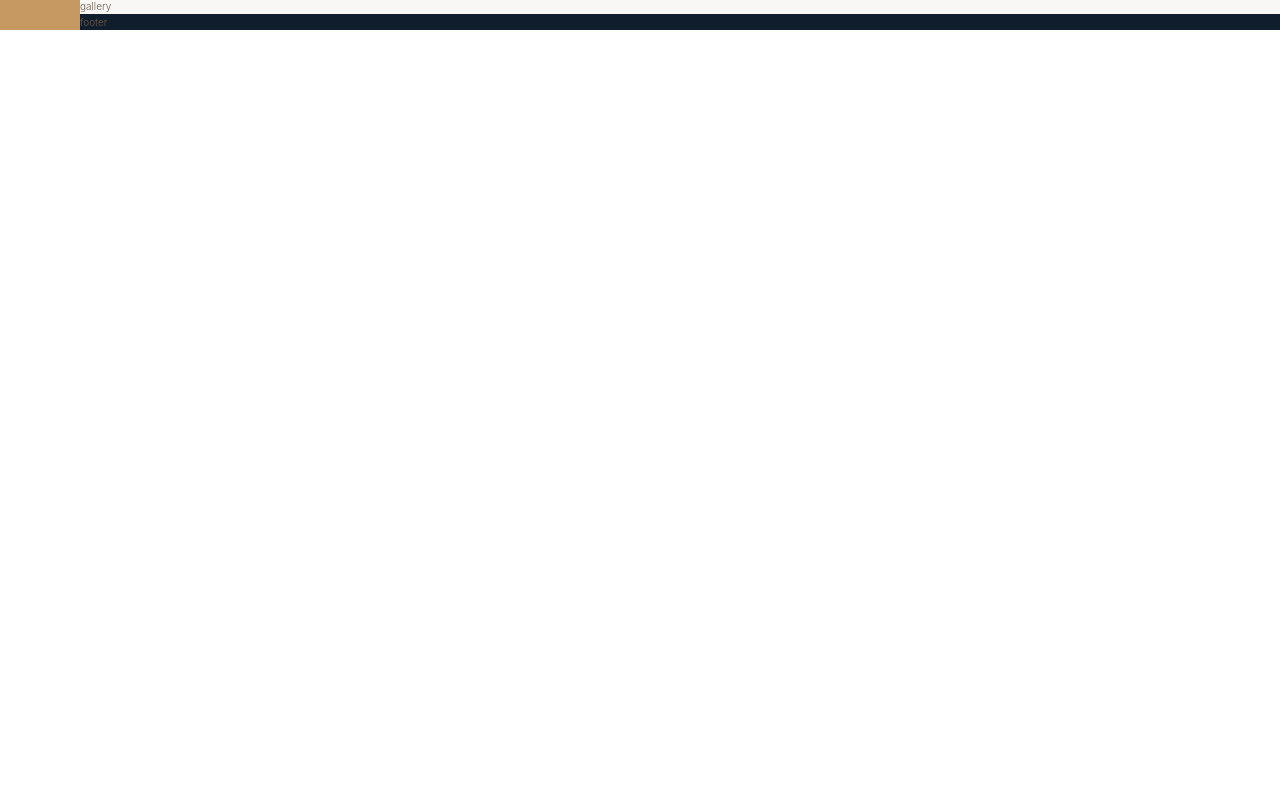
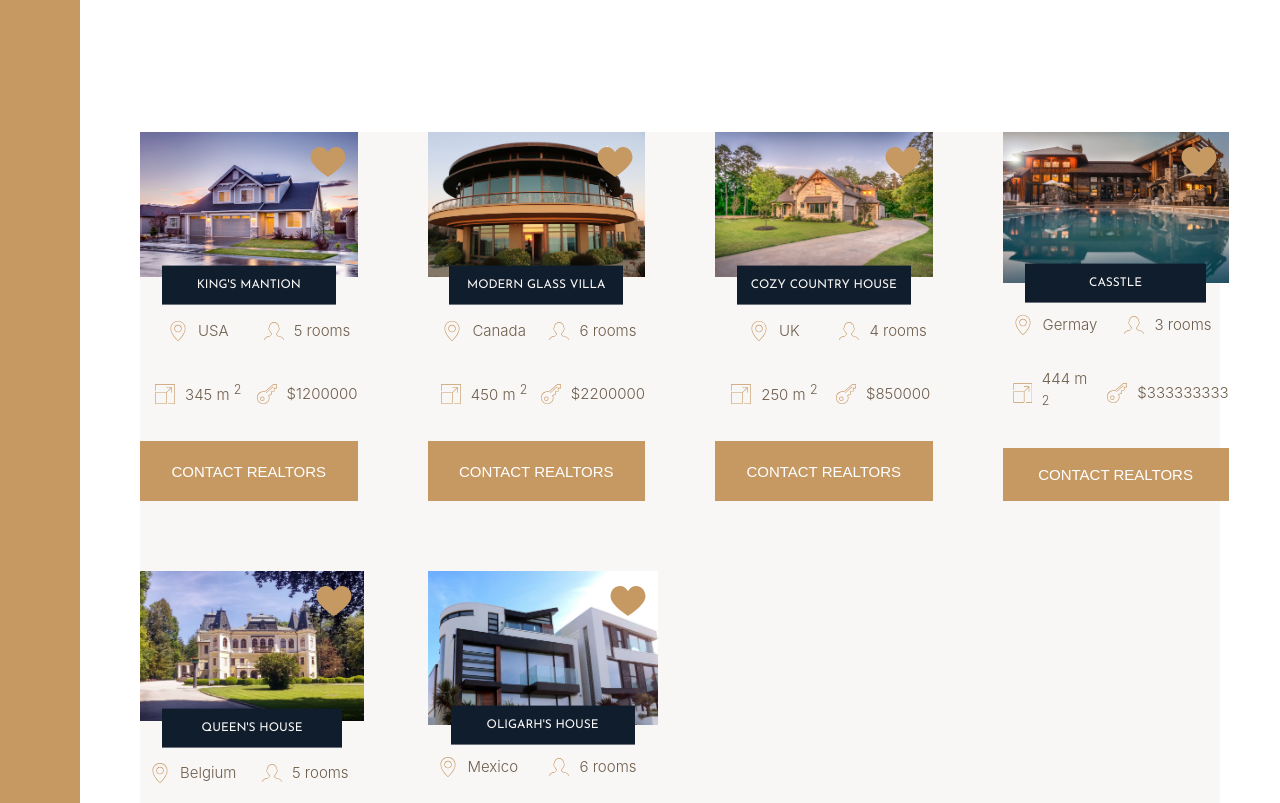
Before and after one commit to JakhongirEngineer/css-grid-project, a React (Create React App) app: page / in a window 1280 px wide. Shown: the part 1977-2780 px from the top of the page. Before the commit the page ends 2007 px from the top, so only its background shows below. Built offline with nearby package versions, Linux system fonts and the light colour scheme.

Commit message:
Homes component is created, features component is created based off of react

```diff
--- a/src/App.js
+++ b/src/App.js
@@ -5,7 +5,7 @@ import Railtors from './components/Railtors.component';
 import Features from './components/features/Features.component';
 import StoryPictures from './components/StoryPictures.component';
 import StoryContent from './components/StoryContent.component ';
-import Homes from './components/Homes.component';
+import Homes from './components/homes/Homes.component';
 import Gallery from './components/Gallery.component';
 import Footer from './components/Footer.component';
 
--- a/src/components/Homes.component.jsx
+++ /dev/null
@@ -1,14 +0,0 @@
-import React from "react";
-
-
-const Homes = () => {
-    return(
-      <section className="homes">
-        homes
-      </section>
-
-
-    )
-}
-
-export default Homes;
--- a/src/components/features/Features.component.jsx
+++ b/src/components/features/Features.component.jsx
@@ -2,48 +2,74 @@ import React from "react";
 import Feature from "./feature.component";
 
 // icon names, paragraphs and headings
-// feature1 props:
-const icon1 = "icon-global";
-const heading1 = "World's best luxury homes"
-const paragraph1 = "investment in  mantions like these definitely deserves, not only they are so beautiful that you feel as a prince living in them, but because they are worth for every single penny that you pay."
-// feature2 props:
-const icon2 = "icon-trophy";
-const heading2 = "only the best properties"
-const paragraph2 = "all rooms in every single home are equipped with modern tools equipments such as air conditioning. A kitchen is also full of equipments that you wife would love."
-// feature3 props:
-const icon3 = "icon-map-pin";
-const heading3 = "all homes are in top locations"
-const paragraph3 = "If you love nature, and want to see the sun first whenever you wake up, these houses are just for you."
+// this dummy data is used only for demo purposes
+ const features = [
+  {
+    id:1,
+    icon:"icon-global",
+    heading:"World's best luxury homes",
+    paragraph : "investment in  mantions like these definitely deserves, not only they are so beautiful that you feel as a prince living in them, but because they are worth for every single penny that you pay."
 
-// feature4 props:
-const icon4 = "icon-key";
-const heading4 = "a new home in a week"
-const paragraph4 = "Our service has been proven to be fast. We respect your time, and we don't want you to wait to begin living in your  new beautiful home too much";
+  },
+  {
+    id:2,
+     icon: "icon-trophy",
+     heading : "only the best properties",
+     paragraph : "all rooms in every single home are equipped with modern tools equipments such as air conditioning. A kitchen is also full of equipments that you wife would love."
 
-// feature5 props:
-const icon5 = "icon-presentation";
-const heading5 = "top 1% realtors"
-const paragraph5 = "Our realtors are experts in their field, so you should not worry about anything. We will able to handle any kind of issues immediately.";
+  },
+  {
+    id:3,
+    icon: "icon-map-pin",
+    heading:"all homes are in top locations",
+    paragraph: "If you love nature, and want to see the sun first whenever you wake up, these houses are just for you."
 
-// feature6 props:
-const icon6 = "icon-lock";
-const heading6 = "secure payments on nexter"
-const paragraph6 = "paying securely is guaranteed. You can pay almost in any sort of payment methods.";
+  },
+  {
+    id:4,
+    icon: "icon-key",
+    heading:"a new home in a week",
+    paragraph:"Our service has been proven to be fast. We respect your time, and we don't want you to wait to begin living in your  new beautiful home too much"
+
+  },{
+    id:5,
+    icon: "icon-presentation",
+    heading: "top 1% realtors",
+    paragraph: "Our realtors are experts in their field, so you should not worry about anything. We will able to handle any kind of issues immediately."
+
+  },
+  {
+    id:6,
+    icon: "icon-lock",
+    heading: "secure payments on nexter",
+    paragraph: "paying securely is guaranteed. You can pay almost in any sort of payment methods."
+
+  }
+]
 
 
+class Features extends React.Component{
 
-const Features = () => {
+  constructor(props){
+    super(props);
+    this.state = {
+      features:features
+    }
+  }
+  render(){
+
     return(
       <section className="features">
-        <Feature icon={icon1} heading={heading1} paragraph={paragraph1}/>
-        <Feature icon={icon2} heading={heading2} paragraph={paragraph2}/>
-        <Feature icon={icon3} heading={heading3} paragraph={paragraph3}/>
-        <Feature icon={icon4} heading={heading4} paragraph={paragraph4}/>
-        <Feature icon={icon5} heading={heading5} paragraph={paragraph5}/>
-        <Feature icon={icon6} heading={heading6} paragraph={paragraph6}/>
+        {
+          this.state.features.map( (feature) => {
+            return <Feature key={feature.id} icon={feature.icon} heading={feature.heading} paragraph={feature.paragraph}/>
+          } )
+        }
+
       </section>
+    )
+  }
 
-    )
 }
 
 export default Features;
--- /dev/null
+++ b/src/components/homes/Homes.component.jsx
@@ -0,0 +1,87 @@
+import React from "react";
+import House from "./House.component";
+import image1 from "../../img/house-1.jpeg";
+import image2 from "../../img/house-2.jpeg";
+import image3 from "../../img/house-3.jpeg";
+import image4 from "../../img/house-4.jpeg";
+import image5 from "../../img/house-5.jpeg";
+import image6 from "../../img/house-6.jpeg";
+
+class Homes extends React.Component {
+  constructor(props){
+    super(props);
+    this.state={
+      details:[
+        {
+          id:1,
+          image:image1,
+          houseName:"King's mantion",
+          country:"USA",
+          area:"345",
+          price:"1200000",
+          numberOfRooms:"5"
+        },
+        {
+          id:2,
+          image:image2,
+          houseName:"Modern Glass villa",
+          country:"Canada",
+          area:"450",
+          price:"2200000",
+          numberOfRooms:"6"
+        },
+        {
+          id:3,
+          image:image3,
+          houseName:"Cozy country house",
+          country:"UK",
+          area:"250",
+          price:"850000",
+          numberOfRooms:"4"
+        },
+        {
+          id:4,
+          image:image4,
+          houseName:"casstle",
+          country:"Germay",
+          area:"444",
+          price:"333333333",
+          numberOfRooms:"3"
+        },
+        {
+          id:5,
+          image:image5,
+          houseName:"Queen's house",
+          country:"Belgium",
+          area:"555",
+          price:"555555555",
+          numberOfRooms:"5"
+        },
+        {
+          id:6,
+          image:image6,
+          houseName:"Oligarh's house",
+          country:"Mexico",
+          area:"666",
+          price:"6666666666",
+          numberOfRooms:"6"
+        }
+      ]
+    }
+  }
+  render(){
+
+    return(
+      <section className="homes">
+        {
+          this.state.details.map( (detail)=>{
+            return <House {...detail}/>
+          } )
+        }
+      </section>
+    )
+  }
+
+}
+
+export default Homes;
--- /dev/null
+++ b/src/components/homes/House.component.jsx
@@ -0,0 +1,42 @@
+import React from "react";
+import sprite from "../../img/sprite.svg";
+
+const House = ({image, houseName, country, area, price, numberOfRooms}) => {
+    return(
+        <div className="house">
+            <img src={image} alt={houseName} className="house__img"/>
+            <svg className="house__like">
+                <use xlinkHref={sprite+"#icon-heart-full"}></use>
+            </svg>
+            <h5 className="house__name">{houseName}</h5>
+            <div className="house__location">
+                <svg>
+                    <use xlinkHref={sprite+"#icon-map-pin"}></use>
+                </svg>
+                <p>{country}</p>
+            </div>
+            <div className="house__rooms">
+                <svg>
+                    <use xlinkHref={sprite+"#icon-profile-male"}></use>
+                </svg>
+                <p>{numberOfRooms} rooms</p>
+            </div>
+            <div className="house__area">
+                <svg>
+                    <use xlinkHref={sprite+"#icon-expand"}></use>
+                </svg>
+                <p>{area} m <sup>2</sup></p>
+            </div>
+            <div className="house__price">
+                <svg>
+                    <use xlinkHref={sprite+"#icon-key"}></use>
+                </svg>
+                <p>${price}</p>
+            </div>
+
+            <button className="btn house__btn">contact realtors</button>
+        </div>
+    )
+}
+
+export default House;
--- a/src/sass/_homes.scss
+++ b/src/sass/_homes.scss
@@ -1,4 +1,79 @@
 .homes{
-    background-color: $color-grey-light-2;
+    background-color: $color-grey-light-1;
     grid-column: center-start/center-end;
+
+    display: grid;
+    grid-template-columns: repeat(auto-fit, minmax(20rem, 1fr));
+    grid-gap: 7rem;
+    margin: 15rem 0;
 }
+
+
+.house{
+
+    display: grid;
+    grid-template-columns: repeat(2,1fr);
+    grid-row-gap: 3rem;
+
+
+    &__img{
+        width: 100%;
+        grid-column: 1/-1;
+        grid-row: 1/2;
+        z-index: 1;
+    }
+
+    &__like{
+        grid-column: 2/3;
+        grid-row: 1/2;
+        align-self: start;
+        justify-self: end;
+        width: 4rem;
+        height: 4rem;
+        fill: $color-primary;
+        z-index: 2;
+        margin: 1rem;
+    }
+
+    &__name{
+        grid-column: 1/-1;
+        grid-row: 1/2;
+        align-self: end;
+        width: 80%;
+        justify-self: center;
+        padding: 1rem;
+        text-align: center;
+        background-color: $color-secondary;
+        color:$color-grey-light-1;
+        font-family: $font-display;
+        font-weight: 400;
+        font-size: 1.2rem;
+        text-transform: uppercase;
+        transform: translateY(50%);
+        z-index: 3;
+    }
+
+    &__btn{
+        grid-column: 1/-1;
+    }
+
+    &__location,
+    &__rooms,
+    &__area,
+    &__price{
+        display: flex;
+        flex-direction: row;
+        align-items: center;
+        justify-content: center;
+        font-size: 1.5rem;
+        margin-left: 1rem;
+
+        svg{
+            fill: $color-primary;
+            height: 2rem;
+            width: 2rem;
+            margin-right: 1rem;
+        }
+
+    }
+}
```
